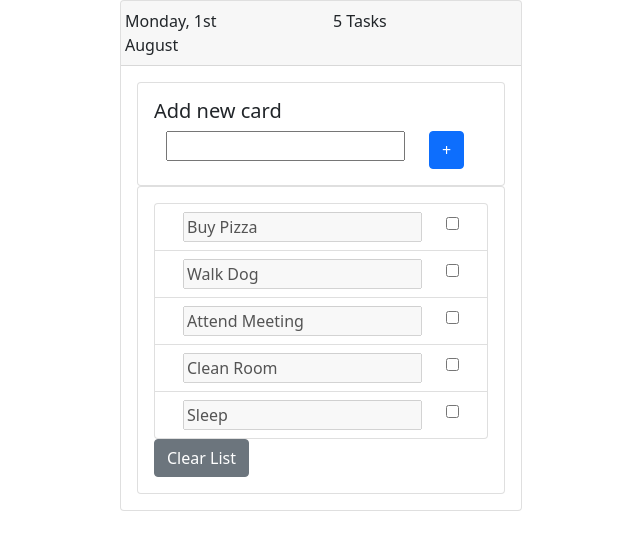
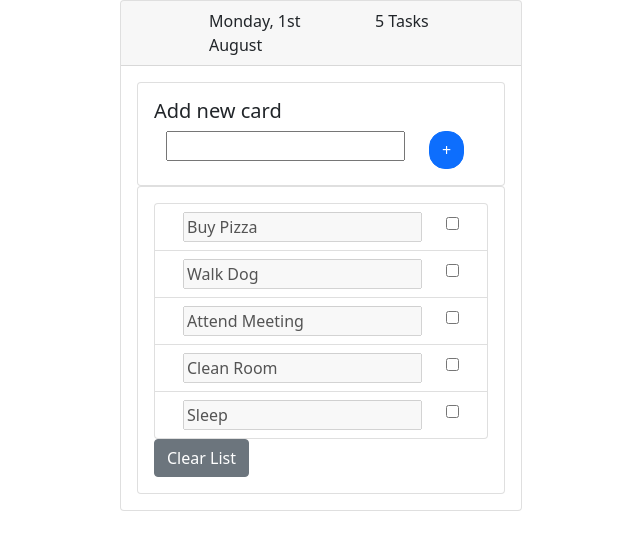
Before and after one commit to imac1/attribute-css-general, a plain HTML site: page index.html in a window 1280 px wide. Shown: the whole page, without its empty margins (282-922 px from the left). Drawn offline with nearby package versions, Linux system fonts and the light colour scheme.

Commit message:
solved task 2

```diff
--- a/style.css
+++ b/style.css
@@ -13,6 +13,16 @@ header {
 
 .container {
     display: flex;
-    max-width: 500px;align-items: center;
+    max-width: 500px;
+    align-items: center;
+
 
 }
+.card-header {
+    padding-left: 100px;
+}
+
+
+.btn-primary {
+    border-radius: 1rem;
+}
```
